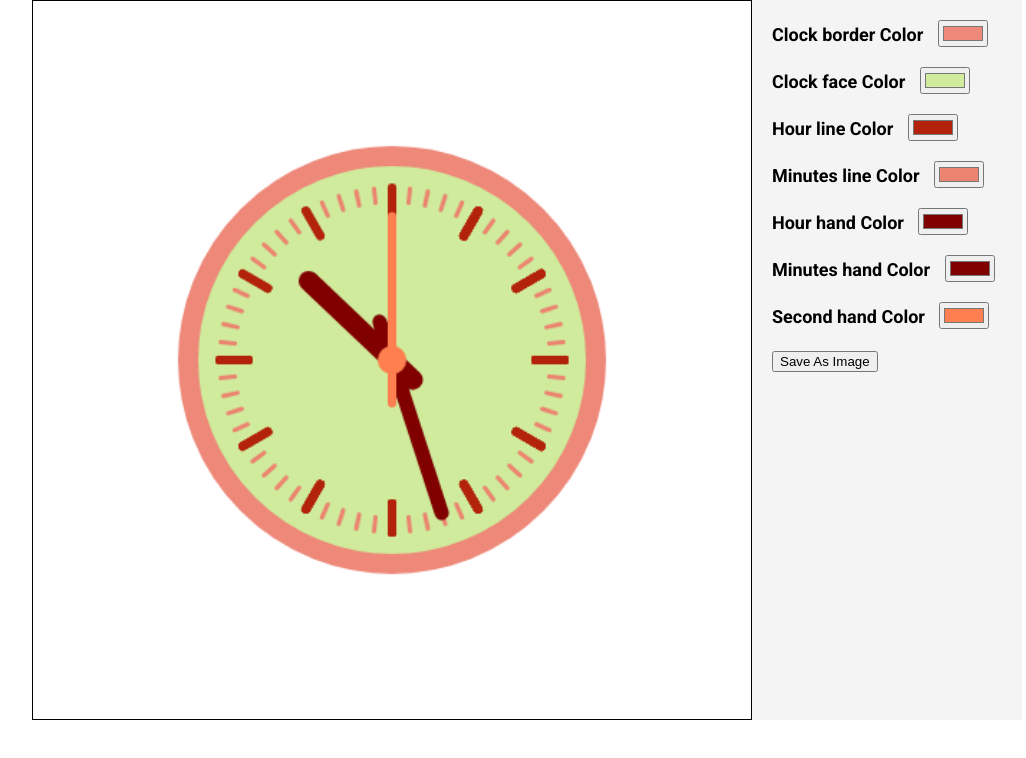
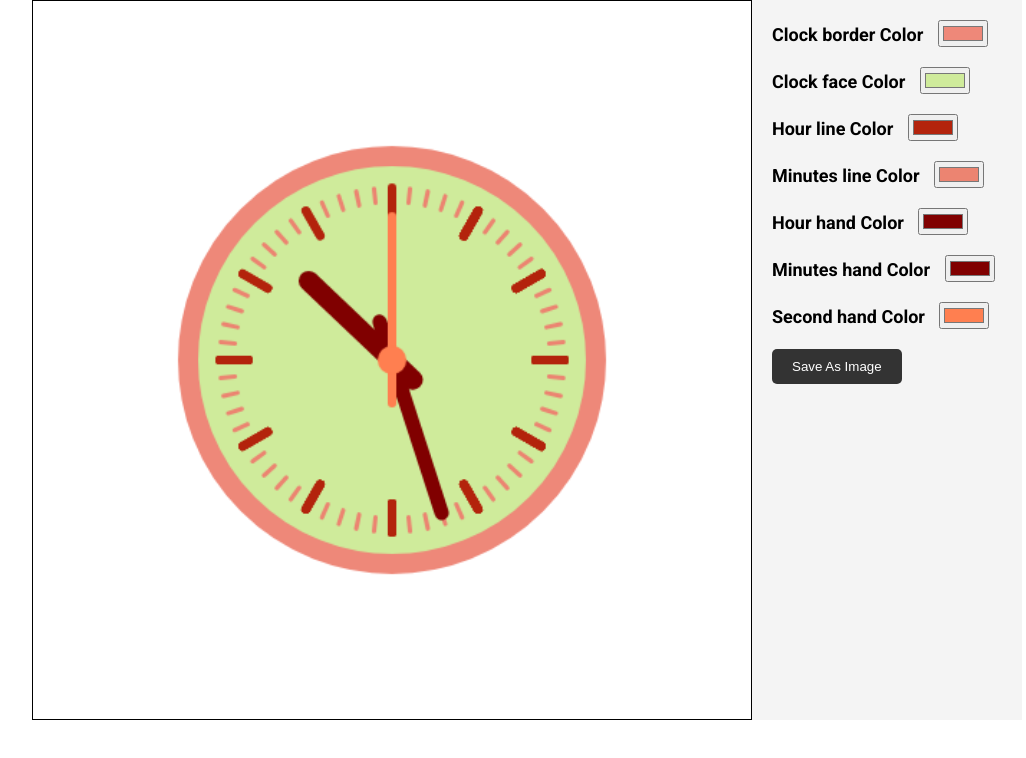
Before and after one commit to MAURICEDS0UZA/Web-browser-Api, a plain HTML site: page animated_clock/index.html in a window 1280 px wide. Shown: the whole page, without its empty margins (113-1139 px from the left). Drawn offline with Linux system fonts and the light colour scheme.

Commit message:
Feat:Button style.

```diff
--- a/animated_clock/styleSheet.css
+++ b/animated_clock/styleSheet.css
@@ -34,3 +34,12 @@ label {
     margin-right: 10px;
     font-weight: bold;
 }
+
+button {
+    background: #333;
+    color: #fff;
+    border: 0;
+    padding: 10px 20px;
+    border-radius: 5px;
+    cursor: pointer;
+  }
```
